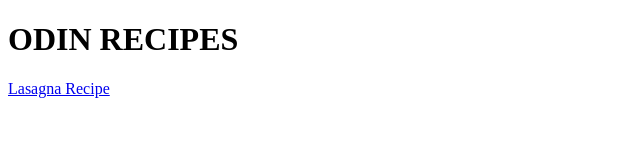
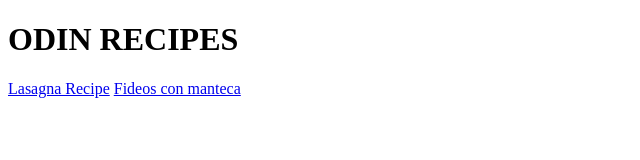
Before and after one commit to davidgrinberg17/odin-recipes, a plain HTML site: page index.html in a window 1280 px wide. Shown: the whole page, without its empty margins (0-640 px from the left). Drawn offline with Linux system fonts and the light colour scheme.

Commit message:
forth iteration x3

```diff
--- a/index.html
+++ b/index.html
@@ -9,6 +9,6 @@
 <body>
     <h1>ODIN RECIPES</h1>
     <a href="../odin-recipes/recipes/lasagna.html">Lasagna Recipe</a>
-    <a href="../odin-recipes/recipes/fideos_con_manteca.html"></a>
+    <a href="../odin-recipes/recipes/fideos_con_manteca.html">Fideos con manteca</a>
 </body>
 </html>
```
